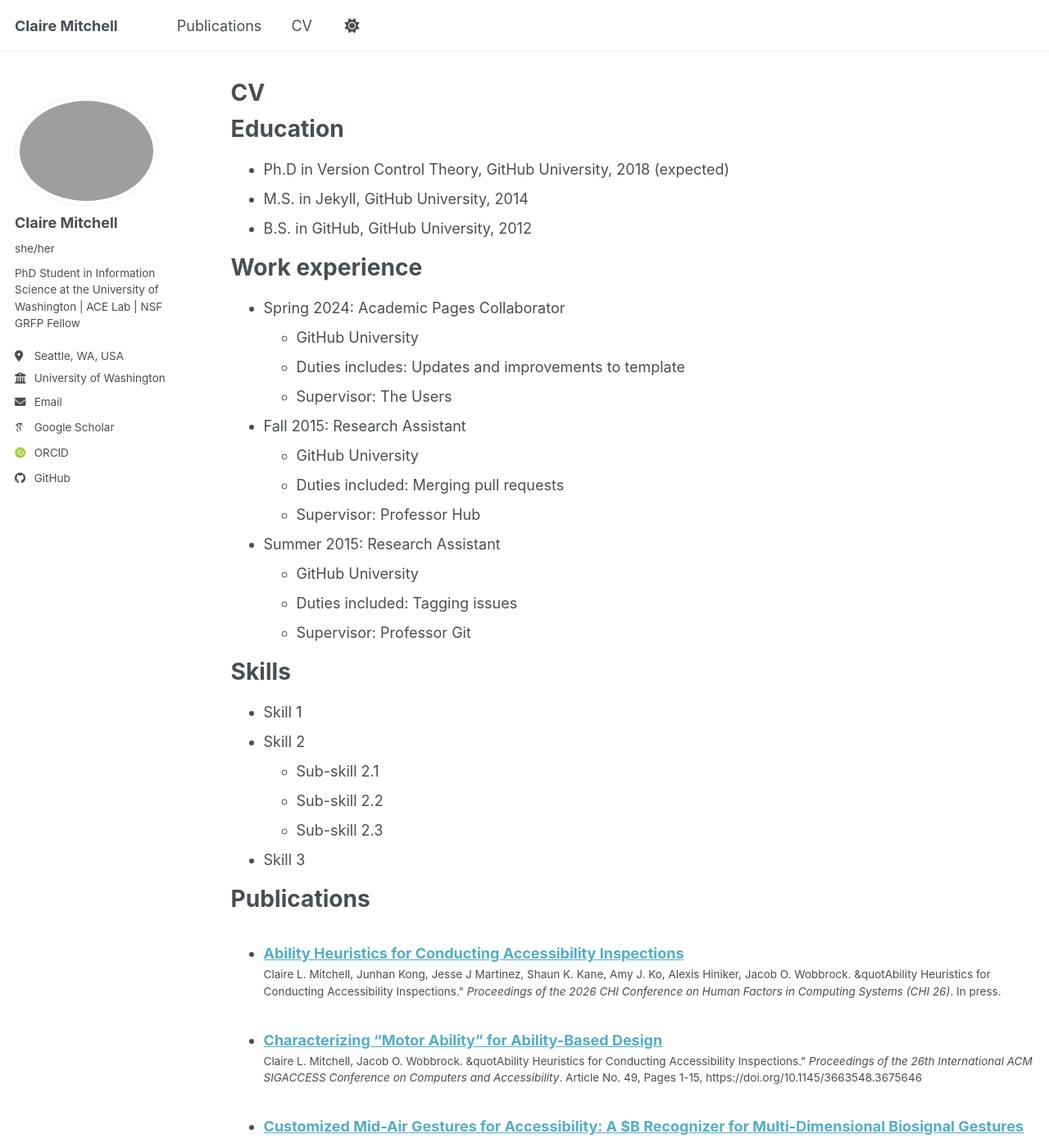
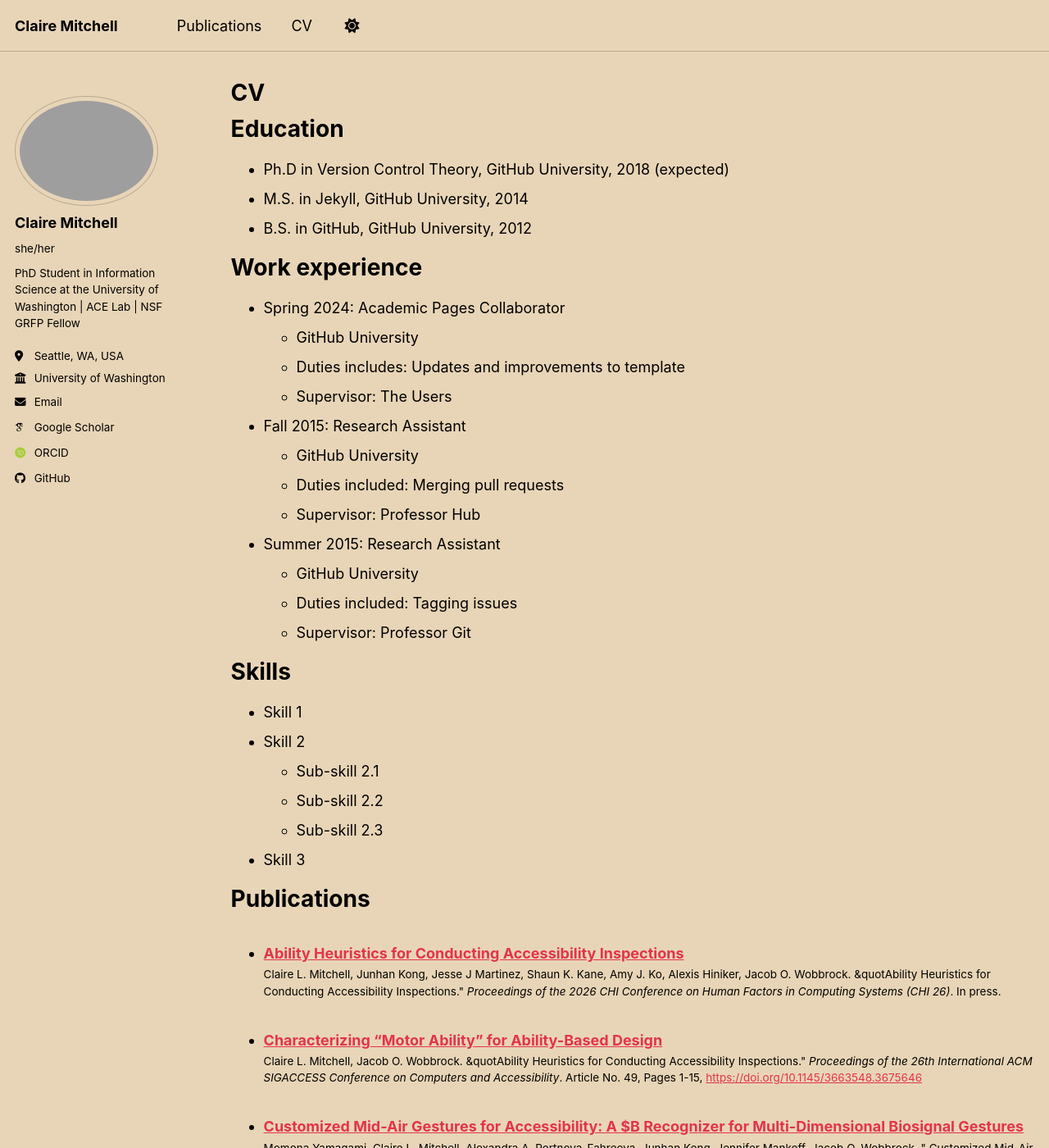
Before and after one commit to clairem2520/clairem2520.github.io, a Jekyll site: the page built from _pages/cv.md, in a window 1280 px wide and 1400 px high. Shown: the whole window at 82% size. Built offline with Jekyll 4.4.1, drawn with Linux system fonts in a browser that asks for light colours; some web fonts are replaced; a script bundle is joined from its source files by our own code; library files that are not in the unit come from our copies; some of the changed text lies outside the part shown.

Commit message:
more pubs

```diff
--- a/_config.yml
+++ b/_config.yml
@@ -8,7 +8,7 @@
 
 # Basic Site Settings
 locale                   : "en-US"
-site_theme               : "default" # The available themes options are "default", "air", "sunrise", "mint", "dirt" and "contrast"
+site_theme               : "sunrise" # The available themes options are "default", "air", "sunrise", "mint", "dirt" and "contrast"
 title                    : "Claire Mitchell"
 title_separator          : "-"
 name                     : &name "Claire Mitchell"
```
Also changed, not shown: _publications/dollar_B.md (+2 -2 lines), _publications/motor_ability.md (+1 -1 lines), _publications/physiological_signals.md (added, +14 -0 lines).
